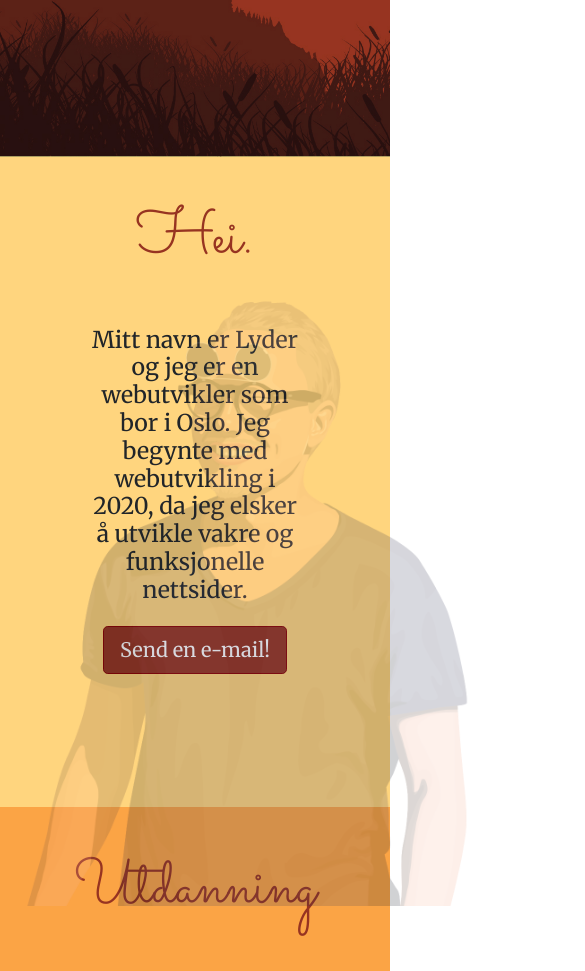
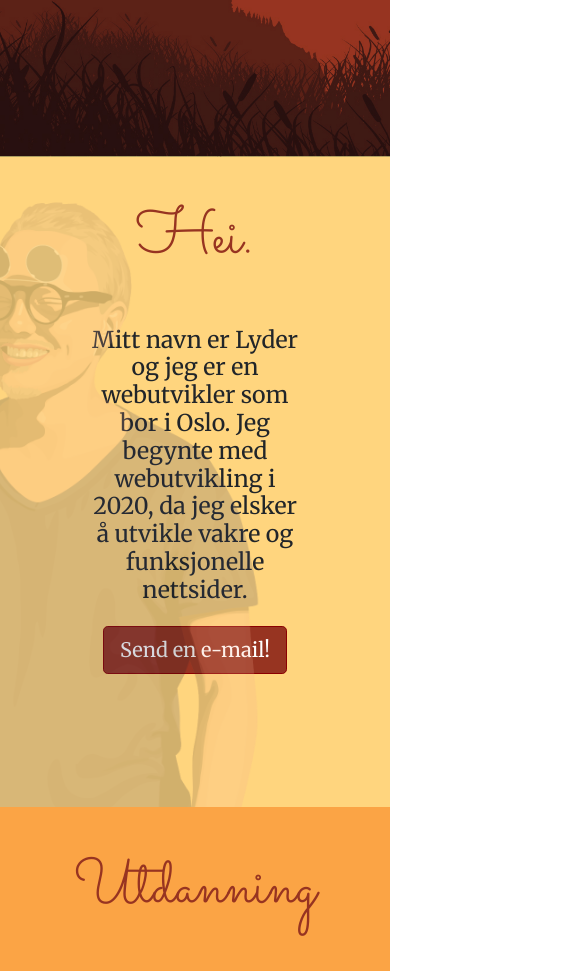
Before and after one commit to MrSounds/mrsounds.github.io, a plain HTML site: page index.html in a window 390 px wide. Shown: the part 543-1514 px from the top of the page, 585 px wide, since content can reach past the window. Drawn offline with nearby package versions, Linux system fonts and the light colour scheme.

Commit message:
Update styles.css

```diff
--- a/CSS/styles.css
+++ b/CSS/styles.css
@@ -81,16 +81,6 @@ html {
   }
 }
 
-@media (max-width: 552px) {
-  .profilePicture {
-    z-index: 1;
-    opacity: 0.2;
-    position: relative;
-    bottom: 470px;
-    right: 100px;
-  }
-}
-
 .utdanning {
   background-color: #FBA445;
 }
```
